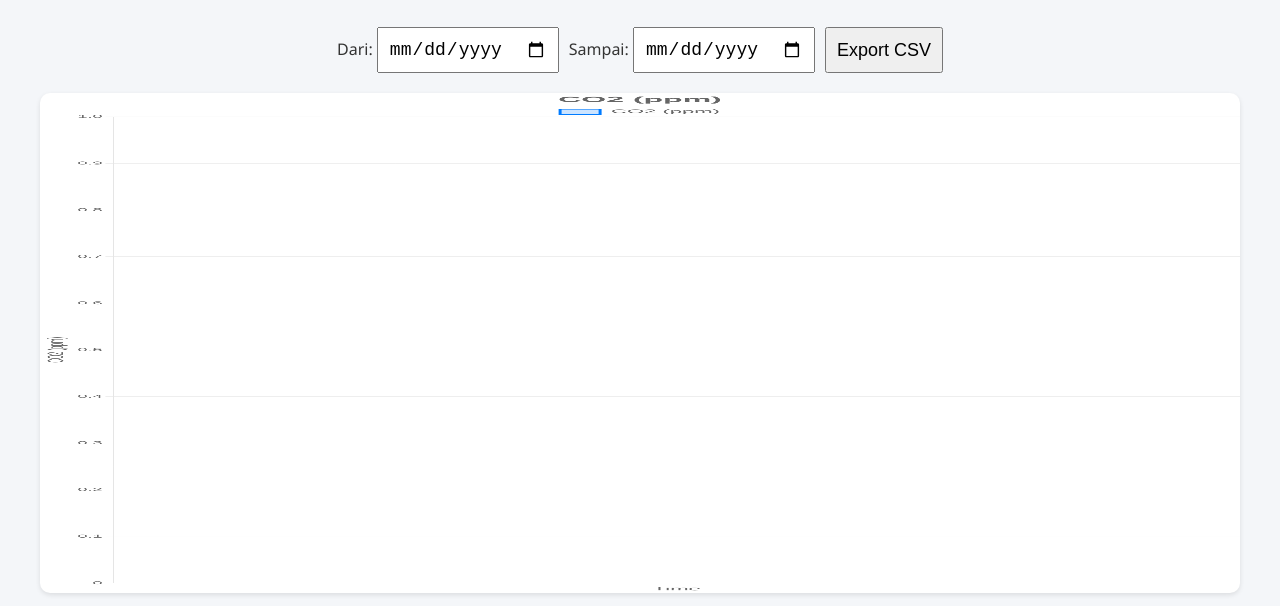
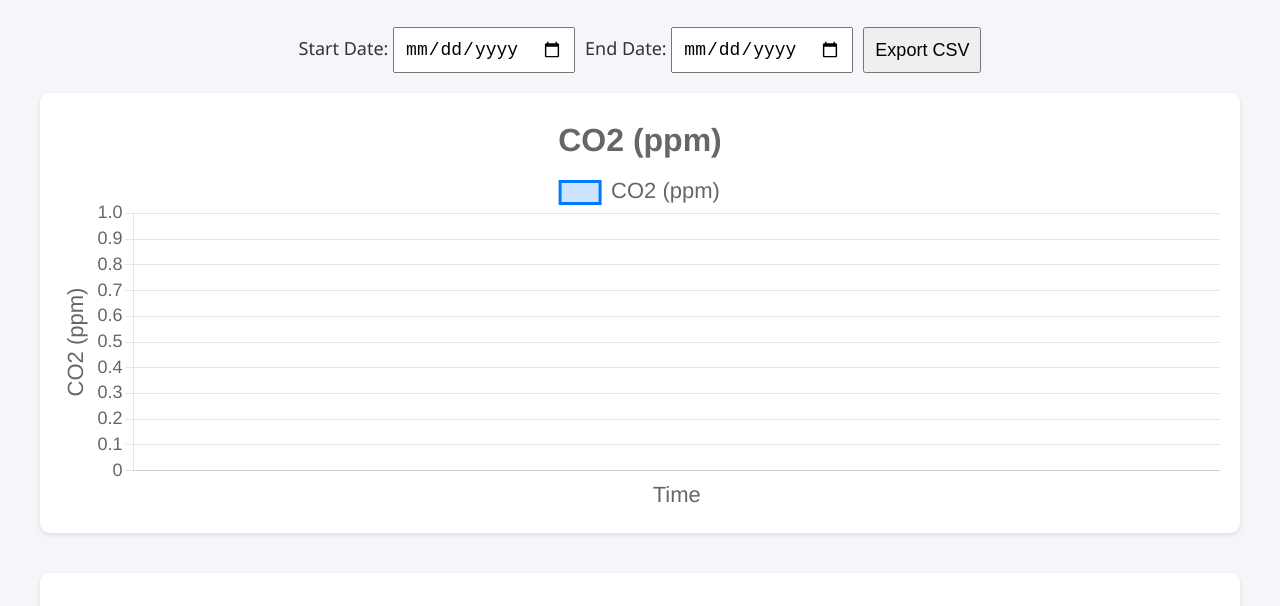
Before and after one commit to Deedat17/Webtest, a plain HTML site: page index.html in a window 1280 px wide. Shown: the part 96-702 px from the top of the page. Drawn offline with nearby package versions, Linux system fonts and the light colour scheme; no server answers.

Commit message:
index.html

```diff
--- a/index.html
+++ b/index.html
@@ -32,6 +32,9 @@
       margin-bottom: 20px;
       flex-wrap: wrap;
     }
+    .controls label {
+      font-size: 18px;
+    }
     .controls input, .controls button {
       padding: 10px;
       font-size: 18px;
@@ -43,12 +46,15 @@
       max-width: 1200px;
       margin: auto;
     }
-    canvas {
-      width: 100% !important;
-      height: 500px !important;
+    .chart-box {
       background: white;
       border-radius: 10px;
       box-shadow: 0 2px 5px rgba(0, 0, 0, 0.1);
+      padding: 20px;
+    }
+    canvas {
+      width: 100% !important;
+      height: 400px !important;
     }
     table {
       border-collapse: collapse;
@@ -79,16 +85,16 @@
   <h1>CO2 Monitoring Dashboard</h1>
 
   <div class="controls">
-    <label>Dari: <input type="date" id="start-date"></label>
-    <label>Sampai: <input type="date" id="end-date"></label>
+    <label>Start Date: <input type="date" id="start-date"></label>
+    <label>End Date: <input type="date" id="end-date"></label>
     <button onclick="exportToCSV()">Export CSV</button>
   </div>
 
   <div class="chart-container">
-    <canvas id="co2Chart"></canvas>
-    <canvas id="tempChart"></canvas>
-    <canvas id="humidityChart"></canvas>
-    <canvas id="methaneChart"></canvas>
+    <div class="chart-box"><canvas id="co2Chart"></canvas></div>
+    <div class="chart-box"><canvas id="tempChart"></canvas></div>
+    <div class="chart-box"><canvas id="humidityChart"></canvas></div>
+    <div class="chart-box"><canvas id="methaneChart"></canvas></div>
   </div>
 
   <div class="table-wrapper">
```
